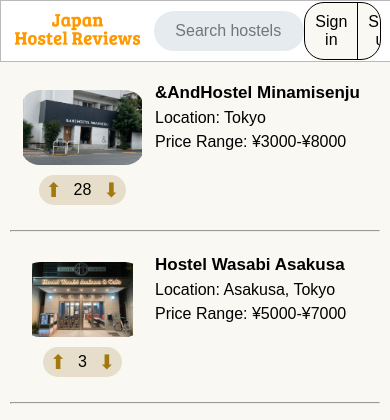
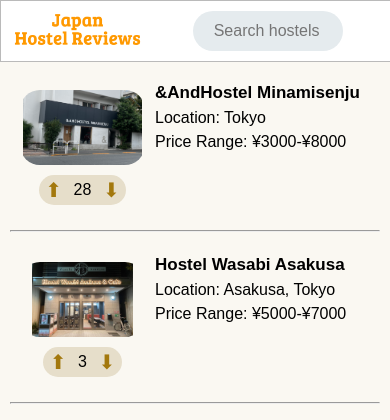
Before and after one commit to lyuhiroyama/japanhostelreviews.com, a PHP site: page /index.php in a window 390 px wide. Shown: the top 420 px of the page. Run offline with PHP 8.4, Linux system fonts and the light colour scheme; data comes from the database, SQL or seed files in the repository.

Commit message:
Hide sign-in/up buttons in mobile portrait mode

```diff
--- a/header.php
+++ b/header.php
@@ -161,6 +161,17 @@
             }
         }
 
+        @media screen and (max-width: 480px) { /* For mobile devices in portrait mode. */
+
+            .sign-in-up-buttons-container {
+                border: none; /* a black dot remains otherwise. */
+            }
+
+            .sign-in-up-buttons {
+                display: none;
+            }
+        }
+
     </style>
 </head>
 <body>
```
